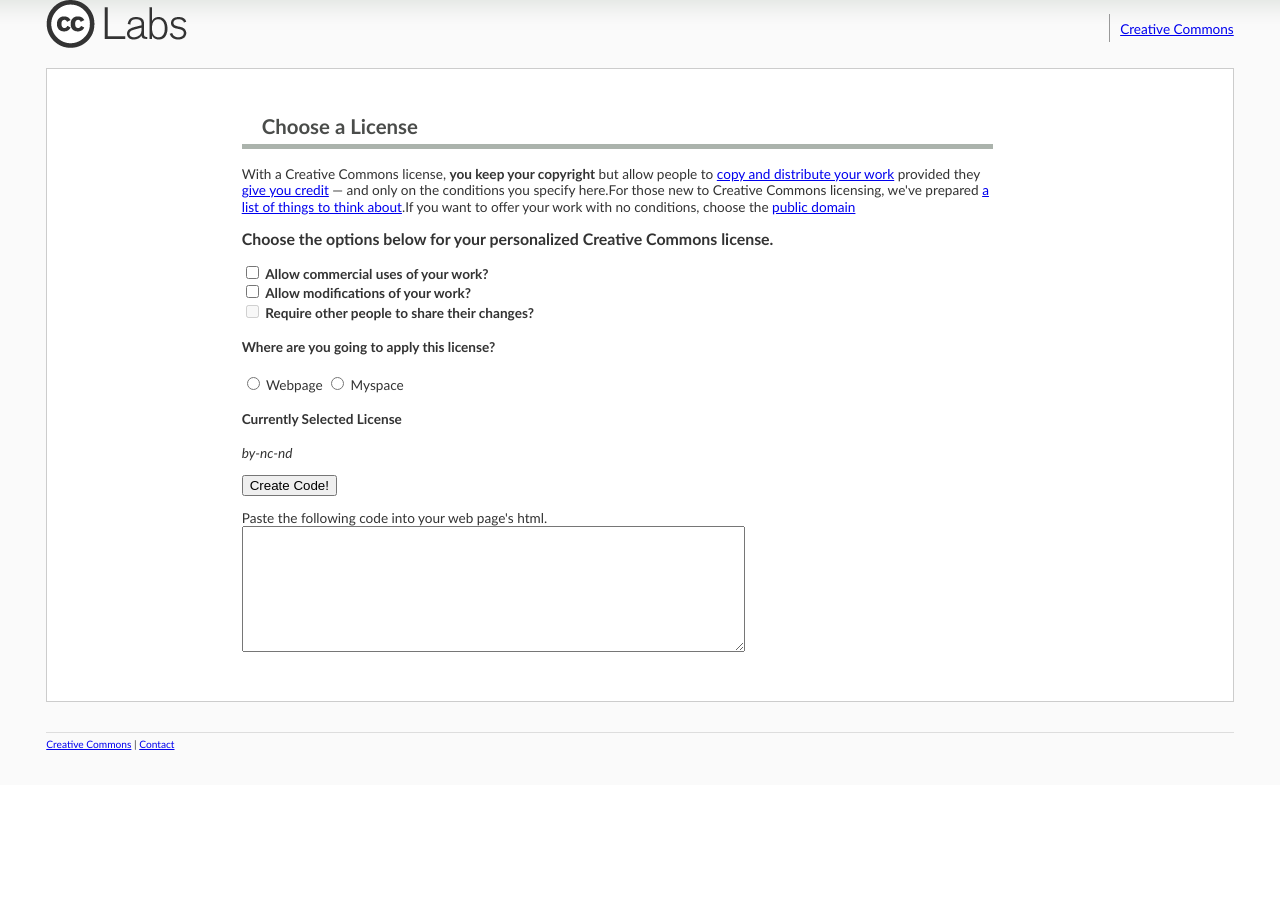
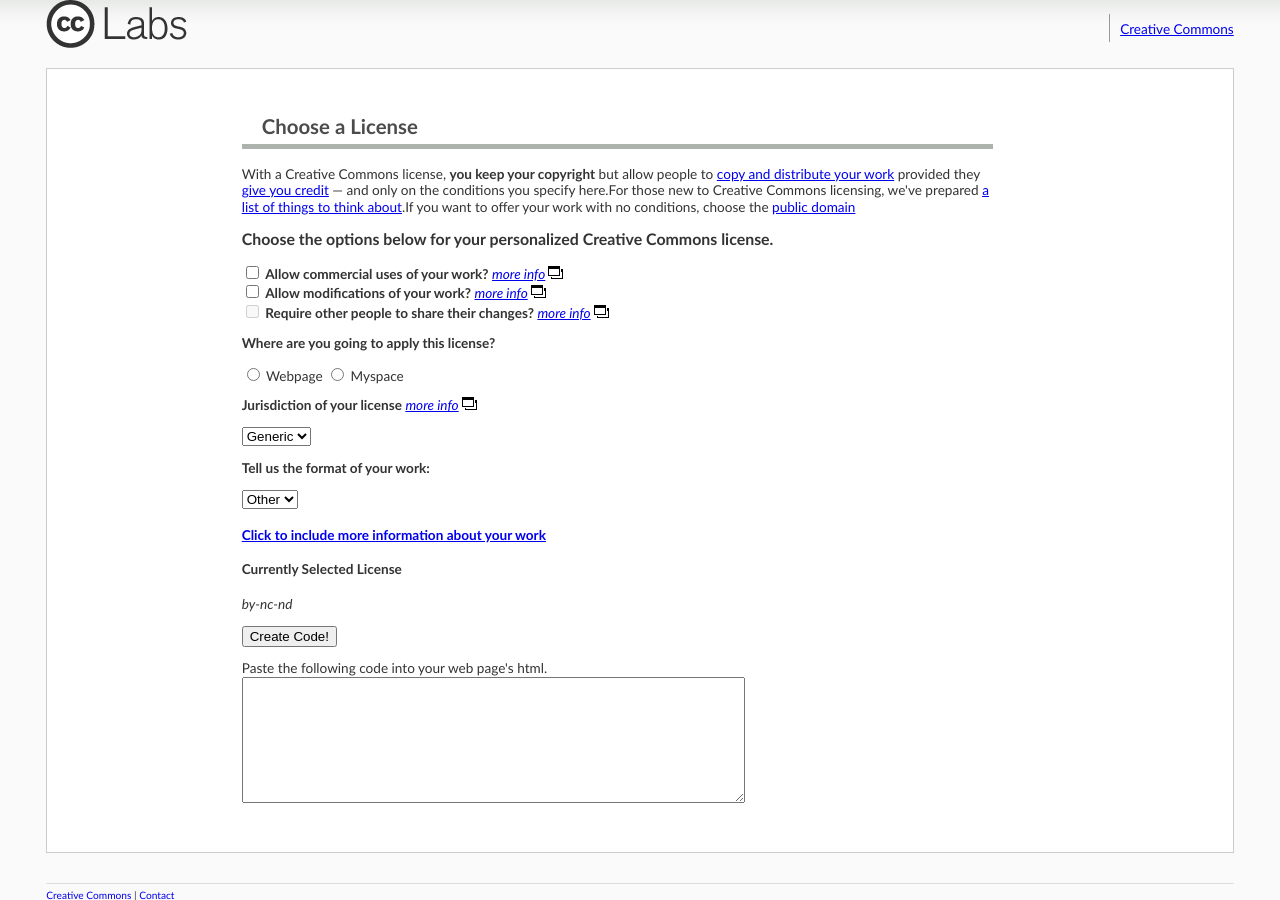
Before and after one commit to cc-archive/cclabs, a PHP site: page /licensechooser in a window 1280 px wide. Shown: the part 15-915 px from the top of the page. Before the commit the page ends 765 px from the top, so only its background shows below. Run offline with PHP 8.4, Linux system fonts and the light colour scheme; data that the repository does not hold is empty.

Commit message:
Massive cleanup and trying to make it look nice and easy with all the extra options...

```diff
--- a/licensechooser/index.php
+++ b/licensechooser/index.php
@@ -1,4 +1,11 @@
 <?php
+    function print_more_info ($url, $window_name = 'characteristic_help')
+    {
+        $onclick = " onclick=\"window.open('$url', '$window_name', 'width=375,height=300,scrollbars=yes,resizable=yes,toolbar=no,directories=no,location=yes,menubar=no,status=yes');return false;\"";
+        echo "<em><a href=\"$url\"$onclick>" . _('more info') . "</a>\n" .
+             "<a href=\"$url\"$onclick><img src=\"icon_popup.gif\" /></a></em>\n";
+    }
+
     $pagetitle  = _('CC License Chooser');
     $include    = 'style.css';
     $head_extra =
@@ -28,22 +35,47 @@
 			<div id="lic-menu" class="block">
 				<h3><?= _('Choose the options below for your personalized Creative Commons license.'); ?></h3>
 				<form>
+                    <div id="required">
 					<p>
 					<input type="checkbox" onChange="modify(this)" name="com" value="" id="com" />
-					<label for="com"><strong><?= _('Allow commercial uses of your work?'); ?></strong></label><br />
+					<label for="com"><strong><?= _('Allow commercial uses of your work?'); ?></strong></label>
+                    <?= print_more_info('http://a2.creativecommons.org/characteristic/nc?lang=en'); ?>
+                    <br />
 					<input type="checkbox" onChange="modify(this)" name="mod" value="" id="mod" />
-					<label for="mod"><strong><?= _('Allow modifications of your work?'); ?></strong></label><br />
+					<label for="mod"><strong><?= _('Allow modifications of your work?'); ?></strong></label>
+                    <?= print_more_info('http://a2.creativecommons.org/characteristic/nd?lang=en'); ?>
+                    <br />
 					<input type="checkbox" name="share" onChange="modify(this)" value="" id="share" disabled />
-					<label for="share" id="share-label" class="inactive"><strong><?= _('Require other people to share their changes?'); ?></strong></label><br />
+					<label for="share" id="share-label" class="inactive"><strong><?= _('Require other people to share their changes?'); ?></strong></label>
+                    <?= print_more_info('http://a2.creativecommons.org/characteristic/sa?lang=en'); ?>
+                    <br />
 					</p>
+                    </div>
 
-                    <h4><?= _('Where are you going to apply this license?') ;?></h4>
+                    <div id="optional">
+                    <p><strong><?= _('Where are you going to apply this license?') ;?></strong></p>
 					<p>
                     <input type="radio" onChange="modify(this)" name="used" value="" id="use_webpage" />
 					<label for="used_webpage"><?= _('Webpage'); ?></label>
 					<input type="radio" onChange="modify(this)" name="used" value="" id="used_myspace" />
 					<label for="use_myspace"><?= _('Myspace'); ?></label><br />
                     </p>
+
+                    <p><strong><?= _('Jurisdiction of your license') ;?></strong> <?= print_more_info('http://a2.creativecommons.org/license/jurisdiction-popup?lang=en'); ?> </p>
+
+                    <select>
+                    <option><?= _('Generic') ?></option>
+                    </select>
+
+                    <p><strong><?= _('Tell us the format of your work') . ':' ;?></strong></p>
+
+                    <select>
+                    <option><?= _('Other') ?></option>
+                    </select>
+
+                    <h4><a href="#"><?= _('Click to include more information about your work') ;?></a></h4>
+
+                    </div>
 
                     <h4><?= _('Currently Selected License'); ?></h4>
                     <div id="license_selected">
```
Also changed, not shown: licensechooser/icon_popup.gif (added).
